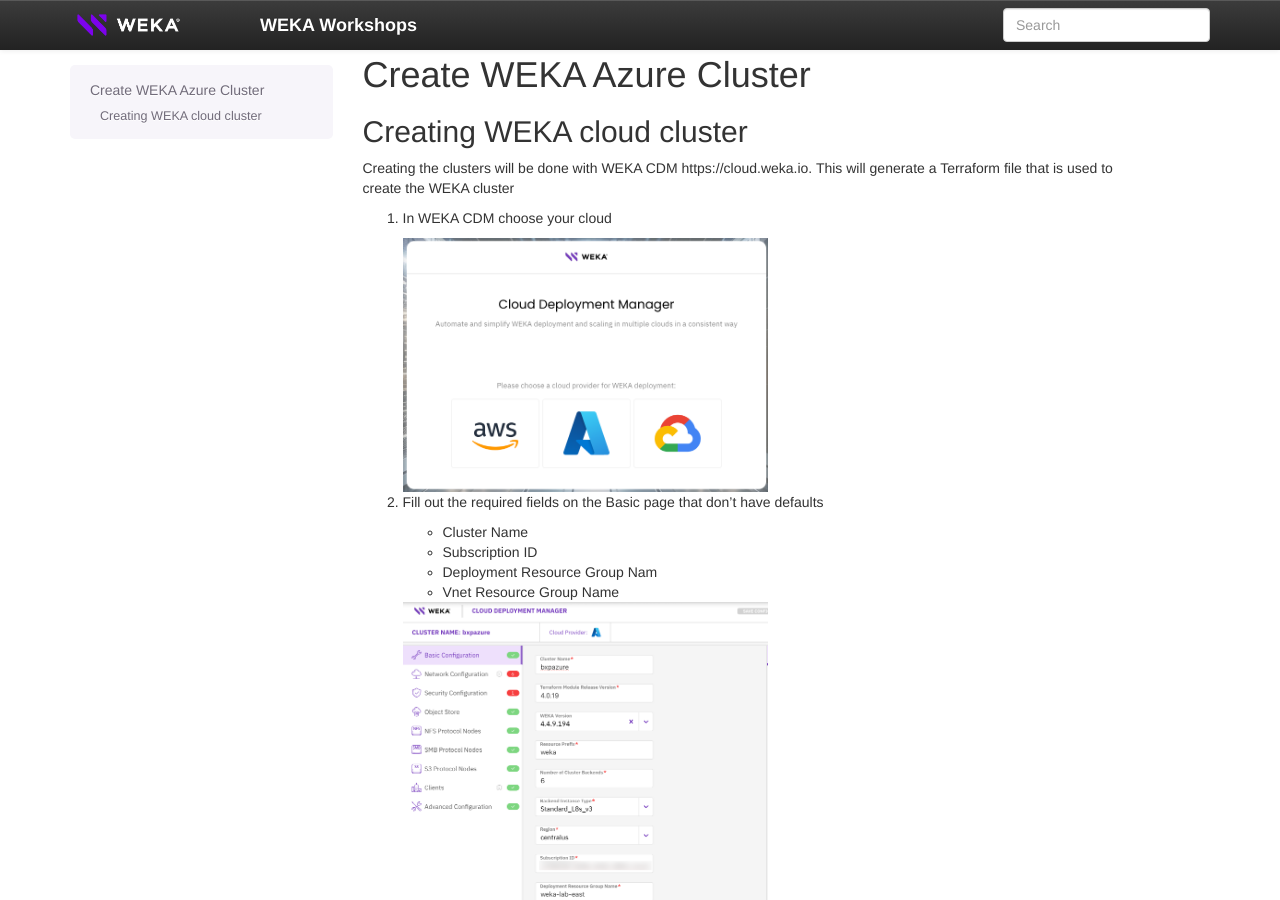
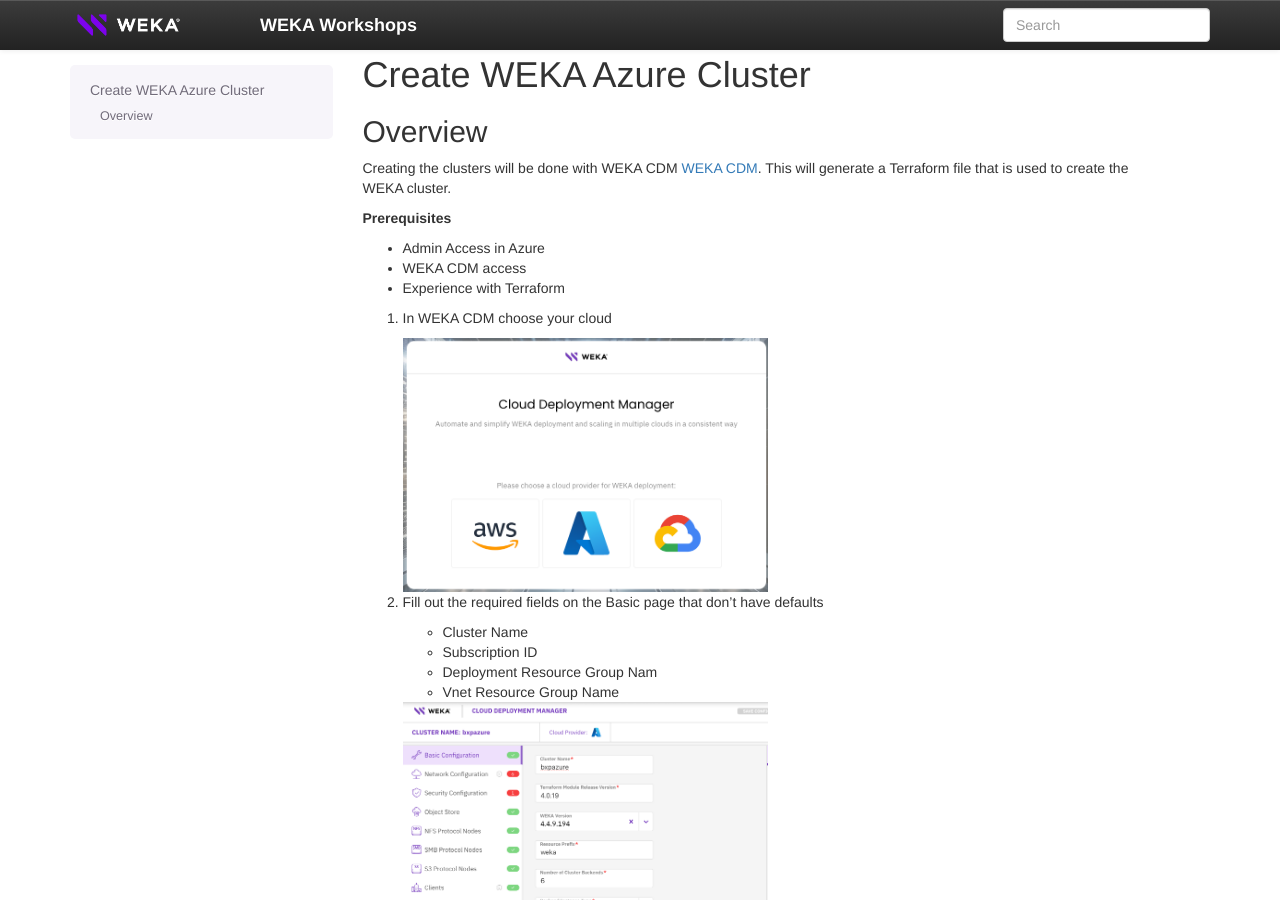
Before and after one commit to bmp-dot/template, a Sphinx documentation site: the page built from source/create_azure_cluster/create_azure_cluster.md, in a window 1280 px wide and 900 px high. Built offline with Sphinx 7.4.7, drawn with Linux system fonts in a browser that asks for light colours.

Commit message:
update lab

````diff
--- a/source/create_azure_cluster/create_azure_cluster.md
+++ b/source/create_azure_cluster/create_azure_cluster.md
@@ -1,8 +1,13 @@
 # Create WEKA Azure Cluster
 
-###  Creating WEKA cloud cluster
-Creating the clusters will be done with WEKA CDM https://cloud.weka.io.  This will generate a Terraform file that is used to create the WEKA cluster
+###  Overview
+Creating the clusters will be done with WEKA CDM [WEKA CDM](https://cloud.weka.io). This will generate a Terraform file that is used to create the WEKA cluster.
 
+**Prerequisites**
+
+- Admin Access in Azure
+- WEKA CDM access
+- Experience with Terraform
 
 1.  In WEKA CDM choose your cloud
 
@@ -72,4 +77,19 @@
     ```
 
 
-8.  Once that finishes you will need to logon to the **Azure Portal** and go to the WEKA
+8.  Once Terrform completes you will need to logon to the **Azure Portal** and add an inbound **14000** rule to your SG.
+
+
+   ```{image} ./images/azure_inbound.png
+    :width: 50%
+    :class: zoomable
+    :alt: Azure SG
+    ```
+
+9.  Retrive your WEKA admin password from the Azure Key Vault.  Navigate to the newly created Key Vault >> Objects >> Secrets > weka password >> current version >> show secret value
+
+   ```{image} ./images/weka_secret.png
+    :width: 50%
+    :class: zoomable
+    :alt: WEKA Secret
+    ```
````
Also changed, not shown: source/index.rst (+0 -10 lines), source/create_azure_cluster/images/azure_inbound.png (added), source/create_azure_cluster/images/weka_secret.png (added).
